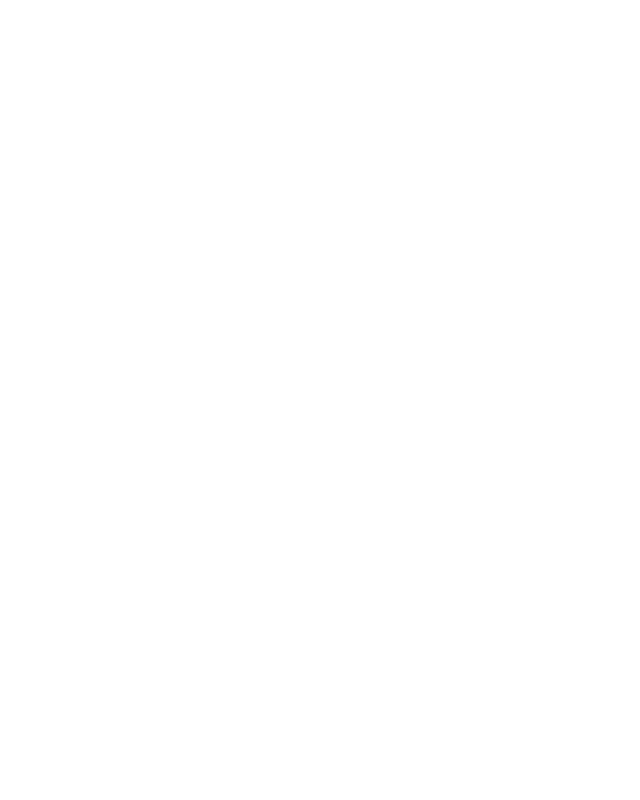
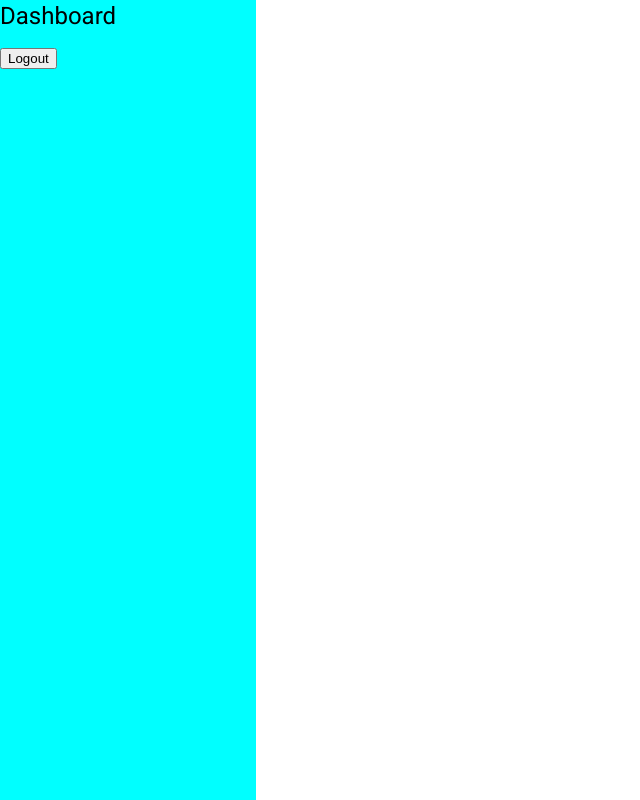
Before and after one commit to GuruSaiTarun09/practice_app, an Angular app: page /dashboard in a window 1280 px wide. Before the commit this address led to /. Shown: the top 800 px of the page, without its empty margins (0-640 px from the left). Built offline with nearby package versions, Linux system fonts and the light colour scheme.

Commit message:
dashboard commpleted

```diff
--- a/src/app/app-routing.module.ts
+++ b/src/app/app-routing.module.ts
@@ -1,9 +1,12 @@
 import { NgModule } from '@angular/core';
 import { RouterModule, Routes } from '@angular/router';
 import { LoginComponent } from './components/login/login.component';
+import { DashboardComponent } from './components/dashboard/dashboard.component';
 
 const routes: Routes = [
-  {path:'',component:LoginComponent}
+  {path:'',component:LoginComponent},
+  {path:'login',component:LoginComponent},
+  {path:'dashboard',component:DashboardComponent}
 ];
 
 @NgModule({
--- a/src/app/app.module.ts
+++ b/src/app/app.module.ts
@@ -9,11 +9,15 @@
 import { MatButtonModule } from '@angular/material/button';
 
 import { BrowserAnimationsModule } from '@angular/platform-browser/animations';
+import { DashboardComponent } from './components/dashboard/dashboard.component';
+import { DatabindingComponent } from './components/databinding/databinding.component';
 
 @NgModule({
   declarations: [
     AppComponent,
-    LoginComponent
+    LoginComponent,
+    DashboardComponent,
+    DatabindingComponent
   ],
   imports: [
     BrowserModule,
--- /dev/null
+++ b/src/app/components/dashboard/dashboard.component.css
@@ -0,0 +1,16 @@
+.left{
+    background-color:aqua;
+    width: 20%;
+    height: 200vh;
+}
+.right{
+    background-color: white;
+    width:  80%;
+    height: 100%;
+}
+.home{
+    width: 100vw;
+    height: 100vh;
+    display: flex;
+    background-color: blueviolet;
+}
--- /dev/null
+++ b/src/app/components/dashboard/dashboard.component.html
@@ -0,0 +1,10 @@
+
+<div class="home">
+<div class="left">
+    <h1>Dashboard</h1>
+<button routerLink="/login">Logout</button>
+</div>
+<div class="right">
+    <router-outlet></router-outlet>
+</div>
+</div>
--- /dev/null
+++ b/src/app/components/databinding/databinding.component.html
@@ -0,0 +1 @@
+<p>databinding works!</p>
--- a/src/app/components/login/login.component.html
+++ b/src/app/components/login/login.component.html
@@ -4,6 +4,6 @@
         <input type="text" placeholder="Please Enter your email">
         <label>Password:</label>
         <input type="password" placeholder="Enter your password"><br><br>
-        <button type="submit">Login</button>
+        <button type="submit" routerLink="/dashboard">Login</button>
         <p>Forgot Password?</p>
 </form>
```
Also changed, not shown: src/app/components/dashboard/dashboard.component.ts (added, +10 -0 lines), src/app/components/databinding/databinding.component.ts (added, +10 -0 lines), src/app/components/databinding/databinding.component.css (added), 2 other files (tests, documents, lock files or other folders).
